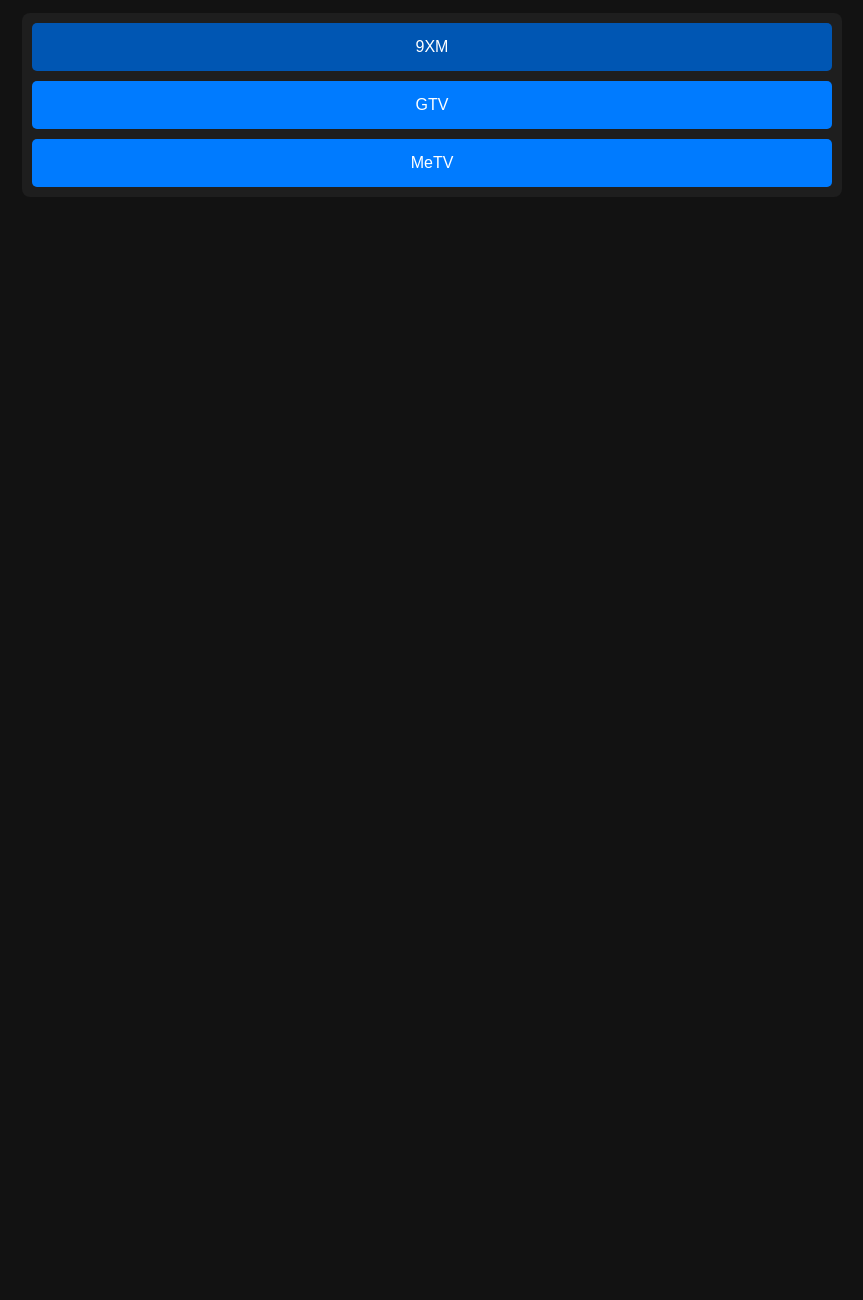
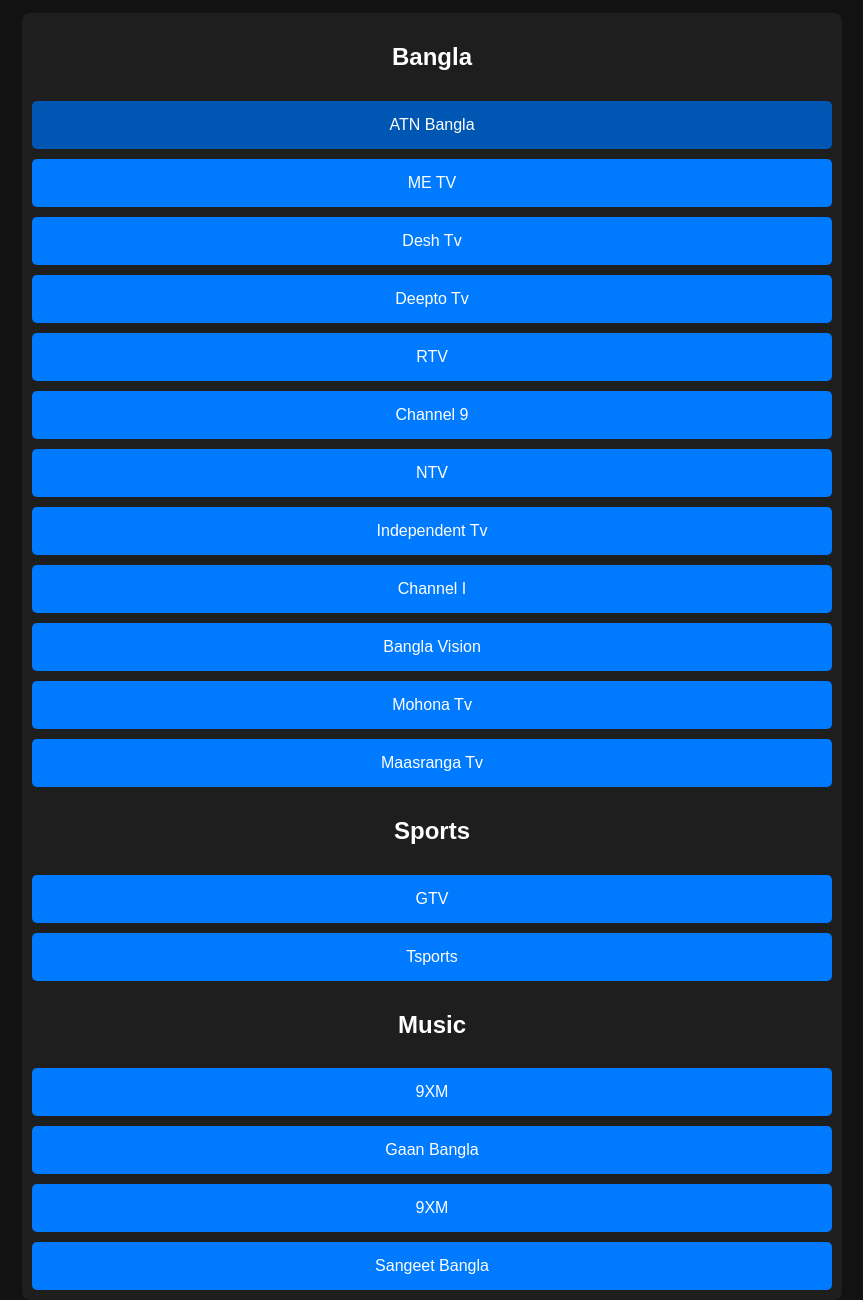
Before and after one commit to DEVFTAKBD/itsmefarhan, a plain HTML site: page index.html in a window 1280 px wide. Shown: the part 457-1757 px from the top of the page, without its empty margins (208-1071 px from the left). Before the commit the page ends 800 px from the top, so only its background shows below. Drawn offline with nearby package versions, Linux system fonts and the light colour scheme; no server answers.

Commit message:
Update index.html

```diff
--- a/index.html
+++ b/index.html
@@ -84,10 +84,70 @@
 
         <!-- Channel List -->
         <div class="menu" id="menu">
-            <div class="menu-item" tabindex="0" data-url="http://itsmefarhan.dev.tc:8080/9xm/index.m3u8">9XM</div>
+
+           <center>  <h2> Bangla </h2> </center>
+
+
+              <div class="menu-item" tabindex="0" data-url="http://itsmefarhan.dev.tc:8080/atnbangla/index.m3u8">ATN Bangla</div>
+
+                      <div class="menu-item" tabindex="0" data-url="http://itsmefarhan.dev.tc:8080/metv/index.m3u8">ME TV</div>
+
+           <div class="menu-item" tabindex="0" data-url="http://itsmefarhan.dev.tc:8080/deshtv/index.m3u8">Desh Tv</div>
+
+<div class="menu-item" tabindex="0" data-url="http://itsmefarhan.dev.tc:8080/deepto/index.m3u8">Deepto Tv</div>
+
+
+       <div class="menu-item" tabindex="0" data-url="http://itsmefarhan.dev.tc:8080/rtv/index.m3u8">RTV</div>
+
+
+       <div class="menu-item" tabindex="0" data-url="http://itsmefarhan.dev.tc:8080/channel9/index.m3u8">Channel 9</div>
+
+
+
+       <div class="menu-item" tabindex="0" data-url="http://itsmefarhan.dev.tc:8080/ntv/index.m3u8">NTV</div>
+
+
+
+       <div class="menu-item" tabindex="0" data-url="http://itsmefarhan.dev.tc:8080/independent/index.m3u8">Independent Tv</div>
+
+
+       <div class="menu-item" tabindex="0" data-url="http://itsmefarhan.dev.tc:8080/channeli/index.m3u8">Channel I</div>
+
+
+       <div class="menu-item" tabindex="0" data-url="http://itsmefarhan.dev.tc:8080/banglavision/index.m3u8">Bangla Vision</div>
+
+       <div class="menu-item" tabindex="0" data-url="http://itsmefarhan.dev.tc:8080/mohona/index.m3u8">Mohona Tv</div>
+
+
+       <div class="menu-item" tabindex="0" data-url="http://itsmefarhan.dev.tc:8080/maasranga/index.m3u8">Maasranga Tv</div>
+
+
+    <center>  <h2> Sports </h2> </center>
+
+
             <div class="menu-item" tabindex="0" data-url="http://itsmefarhan.dev.tc:8080/gtv/index.m3u8">GTV</div>
-            <div class="menu-item" tabindex="0" data-url="http://itsmefarhan.dev.tc:8080/metv/index.m3u8">MeTV</div>
-        </div>
+
+
+
+<div class="menu-item" tabindex="0" data-url="http://itsmefarhan.dev.tc:8080/tsports3/index.m3u8">Tsports</div>
+
+
+           <center>  <h2> Music </h2> </center>
+
+             <div class="menu-item" tabindex="0" data-url="http://itsmefarhan.dev.tc:8080/9xm/index.m3u8">9XM</div>
+
+
+             <div class="menu-item" tabindex="0" data-url="http://itsmefarhan.dev.tc:8080/gaanbangla/index.m3u8">Gaan Bangla</div>
+
+
+                     <div class="menu-item" tabindex="0" data-url="http://itsmefarhan.dev.tc:8080/abmasti/index.m3u8">9XM</div>
+
+
+           <div class="menu-item" tabindex="0" data-url="http://itsmefarhan.dev.tc:8080/sbangla/index.m3u8">Sangeet Bangla</div>
+
+
+
+
     </div>
 
     <script src="https://cdn.jsdelivr.net/npm/hls.js@latest"></script>
```
